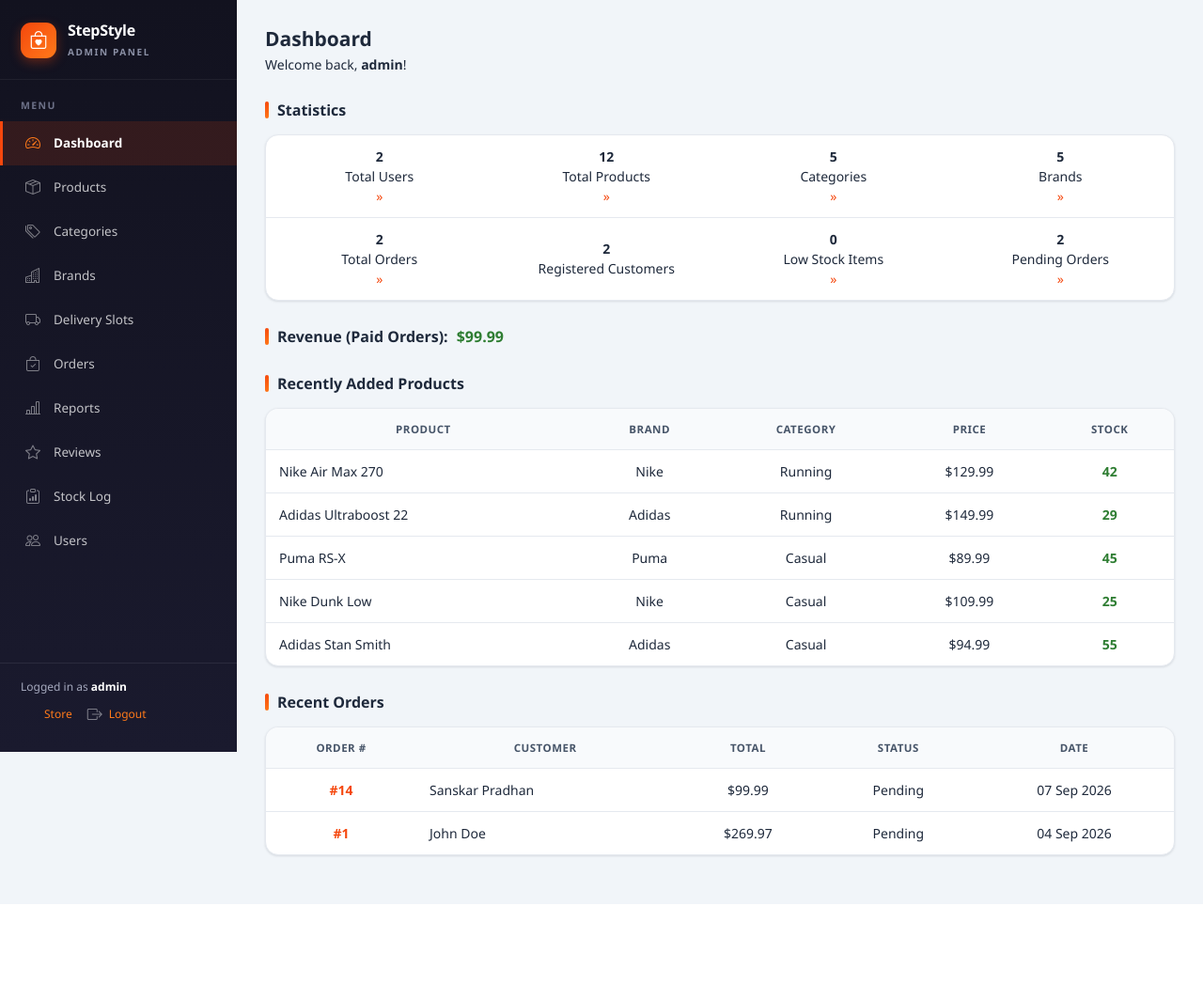
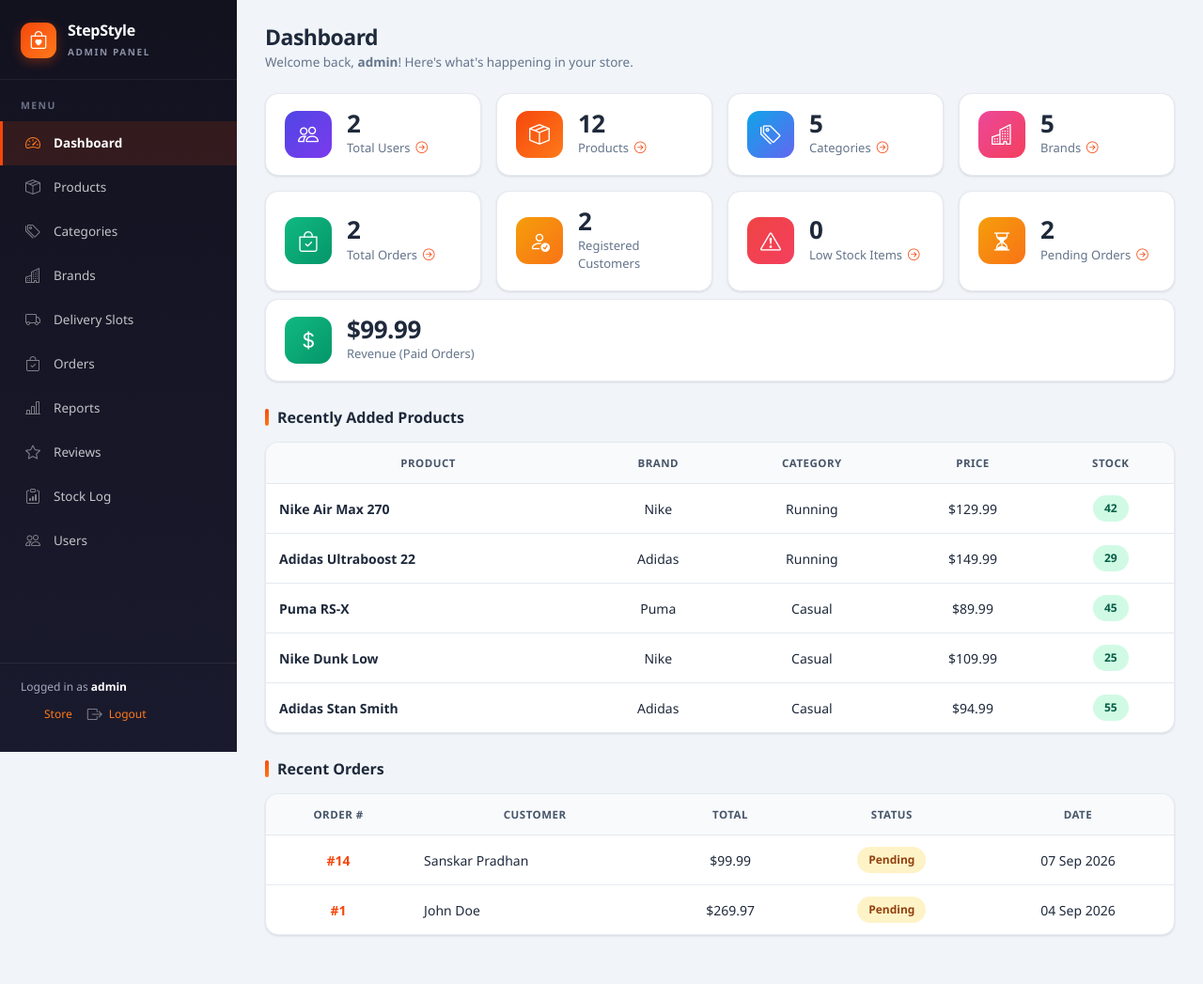
Before and after one commit to Sanskarpra07/shoe_store, a PHP site: page /admin/dashboard.php in a window 1280 px wide. Shown: the whole page at 94% size. Before the commit the page ends 962 px from the top, so only its background shows below. Run offline with PHP 8.4, Linux system fonts and the light colour scheme; a user stored in the database is signed in; data comes from the database, SQL or seed files in the repository.

Commit message:
Revamp dashboard layout with enhanced statistics display and improved visual elements

```diff
--- a/admin/dashboard.php
+++ b/admin/dashboard.php
@@ -31,28 +31,83 @@ $recent_orders = mysqli_query($conn,
 );
 ?>
 
-<h2>Dashboard</h2>
-<p>Welcome back, <strong><?= htmlspecialchars($_SESSION['username']) ?></strong>!</p>
+<div class="page-header">
+    <div>
+        <h2>Dashboard</h2>
+        <p class="page-sub">Welcome back, <strong><?= htmlspecialchars($_SESSION['username']) ?></strong>! Here's what's happening in your store.</p>
+    </div>
+</div>
 
-<h3 class="section-title">Statistics</h3>
-<table class="table">
-    <tr>
-        <?php if ($_SESSION['role'] === 'admin'): ?>
-            <td class="center" style="width:16%;"><strong><?= $total_users ?></strong><br>Total Users<br><a href="users.php">&raquo;</a></td>
-        <?php endif; ?>
-        <td class="center" style="width:16%;"><strong><?= $total_products ?></strong><br>Total Products<br><a href="products.php">&raquo;</a></td>
-        <td class="center" style="width:16%;"><strong><?= $total_categories ?></strong><br>Categories<br><a href="categories.php">&raquo;</a></td>
-        <td class="center" style="width:16%;"><strong><?= $total_brands ?></strong><br>Brands<br><a href="brands.php">&raquo;</a></td>
-    </tr>
-    <tr>
-        <td class="center" style="width:16%;"><strong><?= $total_orders ?></strong><br>Total Orders<br><a href="orders.php">&raquo;</a></td>
-        <td class="center" style="width:16%;"><strong><?= $total_customers ?></strong><br>Registered Customers</td>
-        <td class="center" style="width:16%;"><strong><?= $low_stock ?></strong><br>Low Stock Items<br><a href="stock_log.php">&raquo;</a></td>
-        <td class="center" style="width:16%;"><strong><?= $pending_orders ?></strong><br>Pending Orders<br><a href="orders.php">&raquo;</a></td>
-    </tr>
-</table>
+<div class="stat-grid">
+    <?php if ($_SESSION['role'] === 'admin'): ?>
+        <div class="stat-card">
+            <div class="stat-icon icon-indigo"><i class="bi bi-people"></i></div>
+            <div>
+                <div class="stat-value"><?= $total_users ?></div>
+                <div class="stat-label">Total Users <a href="users.php"><i class="bi bi-arrow-right-circle"></i></a></div>
+            </div>
+        </div>
+    <?php endif; ?>
+    <div class="stat-card">
+        <div class="stat-icon icon-orange"><i class="bi bi-box-seam"></i></div>
+        <div>
+            <div class="stat-value"><?= $total_products ?></div>
+            <div class="stat-label">Products <a href="products.php"><i class="bi bi-arrow-right-circle"></i></a></div>
+        </div>
+    </div>
+    <div class="stat-card">
+        <div class="stat-icon icon-sky"><i class="bi bi-tags"></i></div>
+        <div>
+            <div class="stat-value"><?= $total_categories ?></div>
+            <div class="stat-label">Categories <a href="categories.php"><i class="bi bi-arrow-right-circle"></i></a></div>
+        </div>
+    </div>
+    <div class="stat-card">
+        <div class="stat-icon icon-pink"><i class="bi bi-buildings"></i></div>
+        <div>
+            <div class="stat-value"><?= $total_brands ?></div>
+            <div class="stat-label">Brands <a href="brands.php"><i class="bi bi-arrow-right-circle"></i></a></div>
+        </div>
+    </div>
+    <div class="stat-card">
+        <div class="stat-icon icon-green"><i class="bi bi-bag-check"></i></div>
+        <div>
+            <div class="stat-value"><?= $total_orders ?></div>
+            <div class="stat-label">Total Orders <a href="orders.php"><i class="bi bi-arrow-right-circle"></i></a></div>
+        </div>
+    </div>
+    <div class="stat-card">
+        <div class="stat-icon icon-amber"><i class="bi bi-person-check"></i></div>
+        <div>
+            <div class="stat-value"><?= $total_customers ?></div>
+            <div class="stat-label">Registered Customers</div>
+        </div>
+    </div>
+    <div class="stat-card">
+        <div class="stat-icon icon-danger"><i class="bi bi-exclamation-triangle"></i></div>
+        <div>
+            <div class="stat-value"><?= $low_stock ?></div>
+            <div class="stat-label">Low Stock Items <a href="stock_log.php"><i class="bi bi-arrow-right-circle"></i></a></div>
+        </div>
+    </div>
+    <div class="stat-card">
+        <div class="stat-icon icon-warning"><i class="bi bi-hourglass-split"></i></div>
+        <div>
+            <div class="stat-value"><?= $pending_orders ?></div>
+            <div class="stat-label">Pending Orders <a href="orders.php"><i class="bi bi-arrow-right-circle"></i></a></div>
+        </div>
+    </div>
+</div>
 
-<h3 class="section-title">Revenue (Paid Orders): <span style="color:#2e7d32;">$<?= number_format($total_revenue, 2) ?></span></h3>
+<div class="stat-grid">
+    <div class="stat-card">
+        <div class="stat-icon icon-green"><i class="bi bi-currency-dollar"></i></div>
+        <div>
+            <div class="stat-value">$<?= number_format($total_revenue, 2) ?></div>
+            <div class="stat-label">Revenue (Paid Orders)</div>
+        </div>
+    </div>
+</div>
 
 <h3 class="section-title">Recently Added Products</h3>
 <table class="table">
@@ -65,15 +120,15 @@ $recent_orders = mysqli_query($conn,
     </tr>
     <?php while ($row = mysqli_fetch_assoc($recent)): ?>
     <tr>
-        <td><?= htmlspecialchars($row['product_name']) ?></td>
+        <td><strong><?= htmlspecialchars($row['product_name']) ?></strong></td>
         <td class="center"><?= htmlspecialchars($row['brand'] ?? 'N/A') ?></td>
         <td class="center"><?= htmlspecialchars($row['category'] ?? 'Uncategorized') ?></td>
         <td class="center">$<?= number_format($row['price'], 2) ?></td>
         <td class="center">
             <?php if ($row['stock'] < 10): ?>
-                <span style="color:#c62828;"><strong><?= $row['stock'] ?> (Low)</strong></span>
+                <span class="badge badge-danger"><?= $row['stock'] ?> &middot; Low</span>
             <?php else: ?>
-                <span style="color:#2e7d32;"><strong><?= $row['stock'] ?></strong></span>
+                <span class="badge badge-success"><?= $row['stock'] ?></span>
             <?php endif; ?>
         </td>
     </tr>
@@ -95,7 +150,18 @@ $recent_orders = mysqli_query($conn,
         <td class="center"><a href="orders.php?view=<?= $o['id'] ?>"><strong>#<?= $o['id'] ?></strong></a></td>
         <td><?= htmlspecialchars($o['customer_name']) ?></td>
         <td class="center">$<?= number_format($o['total_amount'], 2) ?></td>
-        <td class="center"><?= ucfirst($o['status']) ?></td>
+        <td class="center">
+            <?php
+            $status_badge = [
+                'pending'    => 'badge-warning',
+                'processing' => 'badge-info',
+                'shipped'    => 'badge-primary',
+                'delivered'  => 'badge-success',
+                'cancelled'  => 'badge-danger',
+            ];
+            ?>
+            <span class="badge <?= $status_badge[$o['status']] ?? 'badge-secondary' ?>"><?= ucfirst($o['status']) ?></span>
+        </td>
         <td class="center"><?= date('d M Y', strtotime($o['created_at'])) ?></td>
     </tr>
     <?php endwhile; ?>
```
